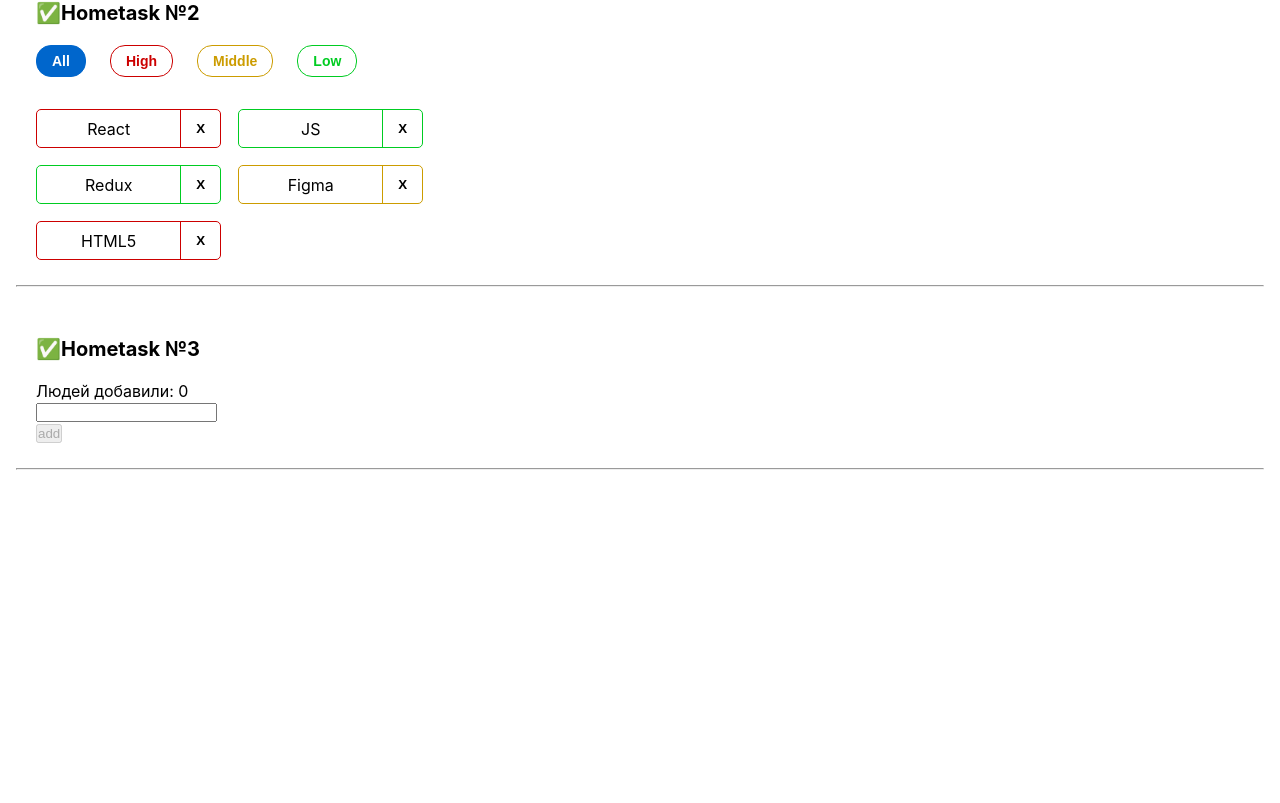
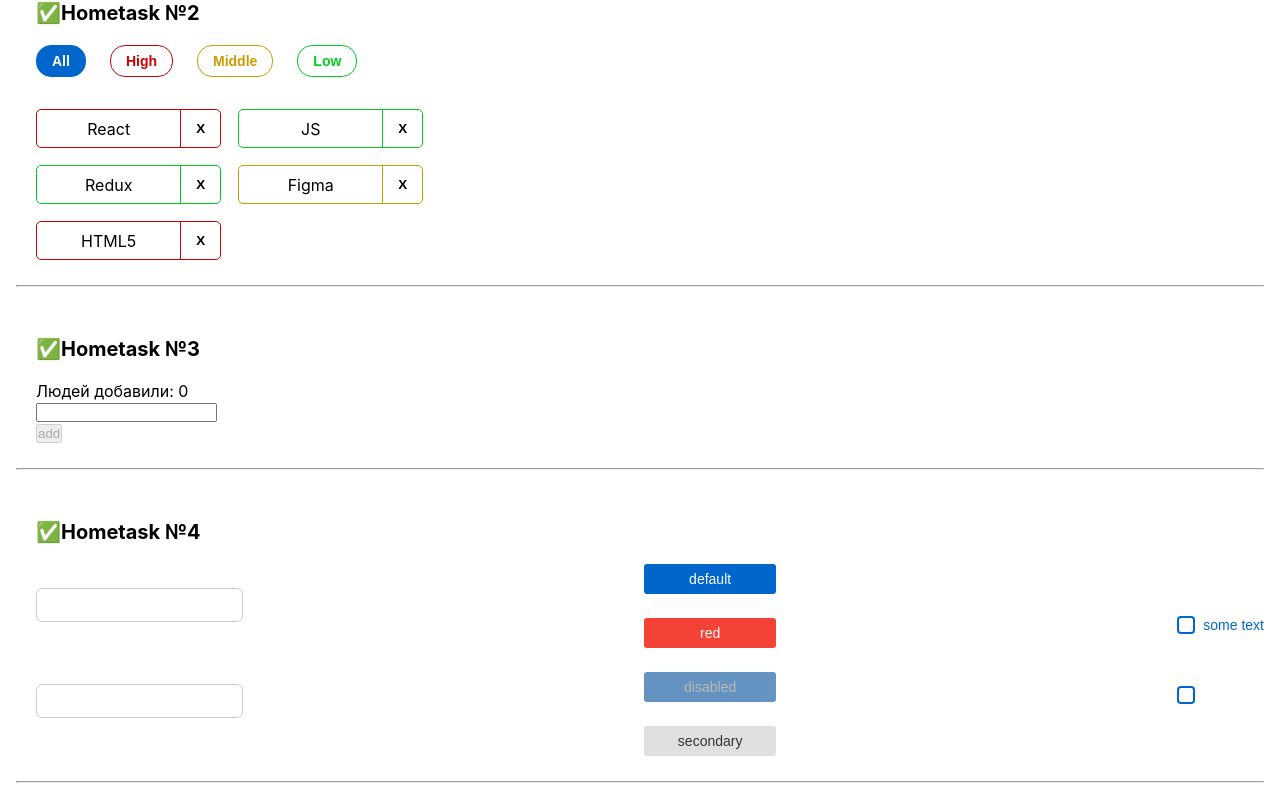
Before and after one commit to Kozirskiy/sprint-2-autocheck-HW, a React (Create React App) app: page / in a window 1280 px wide. Shown: the part 427-1230 px from the top of the page. Before the commit the page ends 917 px from the top, so only its background shows below. Built offline with nearby package versions, Linux system fonts and the light colour scheme.

Commit message:
start working on HW4

```diff
--- a/src/s1-main/App.tsx
+++ b/src/s1-main/App.tsx
@@ -3,6 +3,7 @@ import s from './App.module.css'
 import HW1 from '../s2-homeworks/hw01/HW1'
 import HW2 from "../s2-homeworks/hw02/HW2";
 import HW3 from "../s2-homeworks/hw03/HW3";
+import HW4 from "../s2-homeworks/hw04/HW4";
 
 function App() {
     return (
@@ -11,9 +12,11 @@ function App() {
             {/*раскомментировать по ходу выполнения*/}
             <HW2/>
             <HW3/>
-            {/*<HW4/>*/}
+            <HW4/>
 
             {/*при выполнении дз 5 и более - закомментировать здесь дз 1-4, так как они есть внутри дз 5*/}
+
+
             {/*<HW5/>*/}
         </div>
     )
--- a/src/s2-homeworks/hw04/HW4.tsx
+++ b/src/s2-homeworks/hw04/HW4.tsx
@@ -11,12 +11,13 @@ import Stand from './Stand'
 
 const HW4 = () => {
     return (
-        <div id={'hw4'}>
-            <div className={s2.hwTitle}>Homework #4</div>
+        <div id={'hw4'} className={s2.container}>
+            <div className={s2.hwTitle}>✅Hometask №4</div>
             {/*демонстрация возможностей компонент:*/}
             <div className={s2.hw}>
-                <Stand />
+                <Stand/>
             </div>
+            <hr style={{marginTop: '20px', marginBottom: '20px'}}/>
         </div>
     )
 }
--- a/src/s2-homeworks/hw04/common/c1-SuperInputText/SuperInputText.module.css
+++ b/src/s2-homeworks/hw04/common/c1-SuperInputText/SuperInputText.module.css
@@ -1,20 +1,68 @@
-.input:focus {
+.inputWrapper {
+    display: flex;
+    flex-direction: column;
+    margin-bottom: 10px;
 }
 
 .input {
+    padding: 8px 12px;
+    border: 1px solid #ccc;
+    border-radius: 6px;
+    font-family: 'Montserrat', sans-serif;
+    font-size: 14px;
+    outline: none;
+    transition: border-color 0.2s;
 }
 
-.inputWrapper {
+.input:focus {
+    border-color: #06c;
 }
 
 .superInput {
+    background-color: #fff;
 }
 
 .errorInput {
+    border: 2px solid red;
+    background-color: #ffe6e6;
 }
 
 .errorInput:focus {
+    border-color: darkred;
 }
 
 .error {
+    color: red;
+    font-size: 12px;
+    margin-top: 4px;
+    font-family: 'Montserrat', sans-serif;
 }
+
+
+/*.input:focus {*/
+
+/*}*/
+
+/*.input {*/
+
+/*}*/
+
+/*.inputWrapper {*/
+
+/*}*/
+
+/*.superInput {*/
+
+/*}*/
+
+/*.errorInput {*/
+
+/*}*/
+
+/*.errorInput:focus {*/
+
+/*}*/
+
+/*.error {*/
+
+/*}*/
--- a/src/s2-homeworks/hw04/common/c1-SuperInputText/SuperInputText.tsx
+++ b/src/s2-homeworks/hw04/common/c1-SuperInputText/SuperInputText.tsx
@@ -35,11 +35,13 @@ const SuperInputText: React.FC<SuperInputTextPropsType> = (
         ...restProps // все остальные пропсы попадут в объект restProps
     }
 ) => {
+
     const onChangeCallback = (e: ChangeEvent<HTMLInputElement>) => {
         onChange?.(e) // если есть пропс onChange, то передать ему е (поскольку onChange не обязателен)
 
         onChangeText?.(e.currentTarget.value)
     }
+
     const onKeyPressCallback = (e: KeyboardEvent<HTMLInputElement>) => {
         onKeyPress?.(e)
 
--- a/src/s2-homeworks/hw04/common/c2-SuperButton/SuperButton.module.css
+++ b/src/s2-homeworks/hw04/common/c2-SuperButton/SuperButton.module.css
@@ -1,36 +1,123 @@
 .button {
+    /*padding: 8px 16px;*/
+    /*border-radius: 8px;*/
+    font-family: 'Montserrat', sans-serif;
+    font-size: 14px;
+    font-weight: 400;
+    transition: all 0.2s ease;
+    border: none;
+    cursor: pointer;
+
+    width: 132px;
+    height: 30px;
+    /*top: 1465px;*/
+    /*left: 574px;*/
+    border-radius: 3px;
+    /*padding-top: 5px;*/
+    /*padding-right: 24px;*/
+    /*padding-bottom: 5px;*/
+    /*padding-left: 24px;*/
+    gap: 10px;
+
+}
+
+/* Типы кнопок */
+.default {
+    background-color: #0066CC;
+    color: #fff;
+}
+
+.red {
+    background-color: #f44336;
+    color: white;
+}
+
+.secondary {
+    background-color: #e0e0e0;
+    color: #333;
 }
 
 .disabled {
+
+    background-color: #004D99;
+    color: #888;
+    cursor: not-allowed;
 }
 
-.secondary {
+/* Ховеры */
+.default:hover {
+    background-color: #0080FF;
+}
+.red:hover {
+    background-color: #d32f2f;
+}
+.secondary:hover {
+    background-color: #d6d6d6;
 }
 
-.default {
+/* Active */
+.default:active {
+    transform: scale(0.97);
+}
+.red:active {
+    transform: scale(0.97);
+}
+.secondary:active {
+    transform: scale(0.97);
 }
 
-.red {
-}
-
-.default:hover {
-}
-
-.red:hover {
-}
-
-.secondary:hover {
+.button:disabled {
+    pointer-events: none;
+    opacity: 0.6;
 }
 
 
-.default:active {
-}
 
-.secondary:active {
-}
+/*.button {*/
 
-.red:active {
-}
+/*}*/
 
-.button:disabled {
-}
+/*.disabled {*/
+
+/*}*/
+
+/*.secondary {*/
+
+/*}*/
+
+/*.default {*/
+
+/*}*/
+
+/*.red {*/
+
+/*}*/
+
+/*.default:hover {*/
+
+/*}*/
+
+/*.red:hover {*/
+
+/*}*/
+
+/*.secondary:hover {*/
+
+/*}*/
+
+
+/*.default:active {*/
+
+/*}*/
+
+/*.secondary:active {*/
+
+/*}*/
+
+/*.red:active {*/
+
+/*}*/
+
+/*.button:disabled {*/
+
+/*}*/
--- a/src/s2-homeworks/hw04/common/c2-SuperButton/SuperButton.tsx
+++ b/src/s2-homeworks/hw04/common/c2-SuperButton/SuperButton.tsx
@@ -17,11 +17,12 @@ const SuperButton: React.FC<SuperButtonPropsType> = (
         ...restProps // все остальные пропсы попадут в объект restProps, там же будет children
     }
 ) => {
+
     const finalClassName = s.button
-        // + (disabled
-        //         ? ...
-        //         : xType === 'red'
-        //             ? ...
+        + (disabled ? ' ' + s.disabled
+                : xType === 'red' ? ' ' + s.red
+                : xType === 'secondary' ? ' ' + s.secondary
+                    : ' ' + s.default)
         + (className ? ' ' + className : '') // задачка на смешивание классов
 
     return (
--- a/src/s2-homeworks/hw04/common/c3-SuperCheckbox/SuperCheckbox.module.css
+++ b/src/s2-homeworks/hw04/common/c3-SuperCheckbox/SuperCheckbox.module.css
@@ -1,37 +1,27 @@
 .label {
     display: flex;
     align-items: center;
-
     cursor: pointer;
+    margin: 8px 0;
 }
-
-/*input[type="checkbox"] - no*/
 
 .checkbox {
     appearance: none;
-    /*Свойство appearance изменяет внешний вид элемента интерфейса, при сохранении его функции.
-       Если задать значение none, то чекбокс пропадет, но по нему, тем не менее,
-       можно щелкать и состояние чекбокса будет меняться*/
-
     width: 18px;
     height: 18px;
-
+    border-radius: 4px;
+    border: 2px solid #06c;
+    background-color: white;
     background-repeat: no-repeat;
-    background-position: center center;
-
-    /* background-size: 90% 90%; */
-    vertical-align: middle;
+    background-position: center;
     margin-right: 8px;
-    border-radius: 3px;
-    border: 2px solid #06c;
-    cursor: pointer;
+    transition: all 0.2s ease;
 }
 
 .checkbox:checked {
-    appearance: none;
-
     background-image: url('checked.svg');
-    /*background: #99ff99;*/
+    background-color: #06c;
+    border-color: #0059b3;
 }
 
 .checkbox:focus {
@@ -41,4 +31,51 @@
 .spanClassName {
     font-family: 'Montserrat', sans-serif;
     color: #06c;
+    font-size: 14px;
 }
+
+
+/*.label {*/
+/*    display: flex;*/
+/*    align-items: center;*/
+/*    cursor: pointer;*/
+
+/*}*/
+
+/*!*input[type="checkbox"] - no*!*/
+
+/*.checkbox {*/
+/*    appearance: none;*/
+/*    !*Свойство appearance изменяет внешний вид элемента интерфейса, при сохранении его функции.*/
+/*       Если задать значение none, то чекбокс пропадет, но по нему, тем не менее,*/
+/*       можно щелкать и состояние чекбокса будет меняться*!*/
+
+/*    width: 18px;*/
+/*    height: 18px;*/
+
+/*    background-repeat: no-repeat;*/
+/*    background-position: center center;*/
+
+/*    !* background-size: 90% 90%; *!*/
+/*    vertical-align: middle;*/
+/*    margin-right: 8px;*/
+/*    border-radius: 3px;*/
+/*    border: 2px solid #06c;*/
+/*    cursor: pointer;*/
+/*}*/
+
+/*.checkbox:checked {*/
+/*    appearance: none;*/
+
+/*    background-image: url('checked.svg');*/
+/*    !*background: #99ff99;*!*/
+/*}*/
+
+/*.checkbox:focus {*/
+/*    border-color: #0059b3;*/
+/*}*/
+
+/*.spanClassName {*/
+/*    font-family: 'Montserrat', sans-serif;*/
+/*    color: #06c;*/
+/*}*/
--- a/src/s2-homeworks/hw04/common/c3-SuperCheckbox/SuperCheckbox.tsx
+++ b/src/s2-homeworks/hw04/common/c3-SuperCheckbox/SuperCheckbox.tsx
@@ -27,6 +27,9 @@ const SuperCheckbox: React.FC<SuperCheckboxPropsType> = (
     }
 ) => {
     const onChangeCallback = (e: ChangeEvent<HTMLInputElement>) => {
+
+        onChange?.(e)
+        onChangeChecked?.(e.currentTarget.checked)
         // задачка на написание онченджа
 
     }
```
